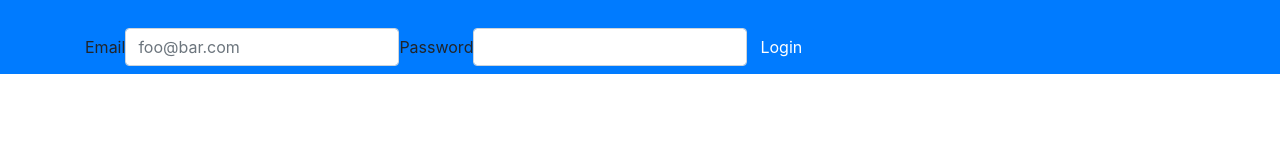
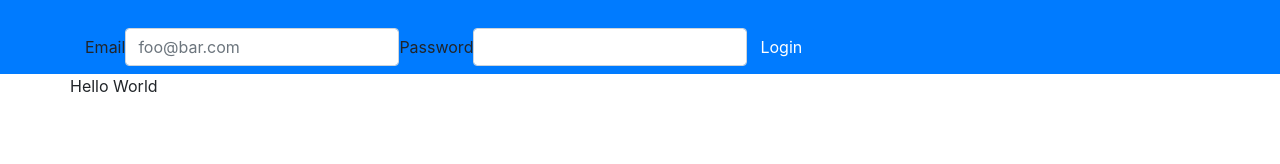
Before and after one commit to FultonG/CEN4010, a React (Create React App) app in the folder client/: page /cart in a window 1280 px wide. Shown: the top 164 px of the page. Built offline with nearby package versions, Linux system fonts and the light colour scheme.

Commit message:
Implementing Shopping Cart

```diff
--- a/client/src/App.js
+++ b/client/src/App.js
@@ -9,6 +9,7 @@ import CreateBookForm from "./components/book_management/CreateBookForm";
 import BookDetailsForm from "./components/book_management/BookDetailsForm";
 import BooksByAuthor from "./components/book_management/BooksByAuthor";
 import WishList from "./components/WishList/WishList";
+import cart from "./components/ShoppingCart/cart";
 import API from "./utils/API";
 
 function App() {
@@ -31,6 +32,7 @@ function App() {
             <Route path="/register" component={CreateAccountForm}/>
             <Route path="/CreateBookForm" component={CreateBookForm}/>
             <Route path="/BooksByAuthor" component={BooksByAuthor}/>
+            <Route path="/cart" component={cart}/>
             <Route path="/BookDetailsForm" component={() => <BookDetailsForm userEmail={Auth.getProfile().username} wishListChange={handleWishListChange} ></ BookDetailsForm>}/>
             <PrivateRoute path="/editProfile" component={() => <EditProfileComponent userEmail={Auth.getProfile().username}/>}/>
             <PrivateRoute path="/WishList" component={() => <WishList userEmail={Auth.getProfile().username}/>}/>
--- a/client/src/components/NavbarComponent.js
+++ b/client/src/components/NavbarComponent.js
@@ -35,6 +35,8 @@ const NavbarComponent = (props) => {
                             <Dropdown.Divider />
                             <Dropdown.Item as={Link} to="/BookDetailsForm">Books Details</Dropdown.Item>
                             <Dropdown.Divider />
+                            <Dropdown.Item as={Link} to="/cart">Shopping Cart</Dropdown.Item>
+                            <Dropdown.Divider />
                             <Dropdown.Item onClick={logout}>Logout</Dropdown.Item>
                         </Dropdown.Menu>
                     </Dropdown>
--- /dev/null
+++ b/client/src/components/ShoppingCart/cart.js
@@ -0,0 +1,16 @@
+import React, { useState, useEffect } from "react";
+import API from "../../utils/API";
+import { Container, Card, Row, Col, Dropdown, DropdownButton, Button } from "react-bootstrap";
+
+function cart(props) {
+
+    return (
+        <Container>
+            <Row>
+                Hello World
+            </Row>
+        </Container>
+    )
+}
+
+export default cart;
--- a/client/src/components/book_management/BookDetailsForm.js
+++ b/client/src/components/book_management/BookDetailsForm.js
@@ -86,6 +86,9 @@ function BookDetailsForm(props) {
                                                   onClick={() => props.wishListChange(books)}>
                                               Add to wishlist
                                           </Button>
+                                          <Button variant="primary" size="sm">
+                                              Shopping Cart
+                                          </Button>
                                         </div>
                                     </section>
                               </div>
@@ -123,7 +126,6 @@ function BookDetailsForm(props) {
             ))}
         </React.Fragment>
       );
-
 }
 
 export default BookDetailsForm;
```
Also changed, not shown: 2 other files (tests, documents, lock files or other folders).
